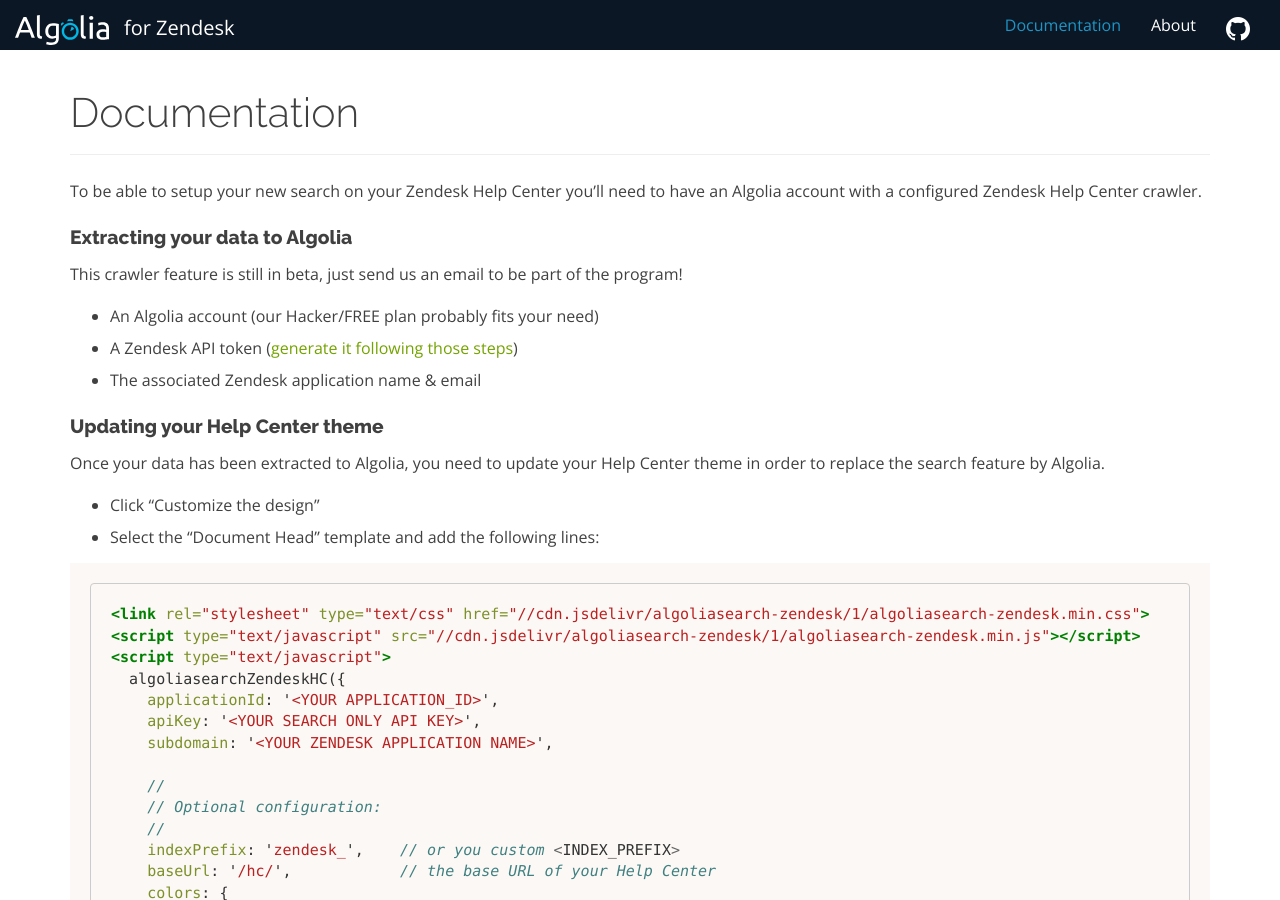
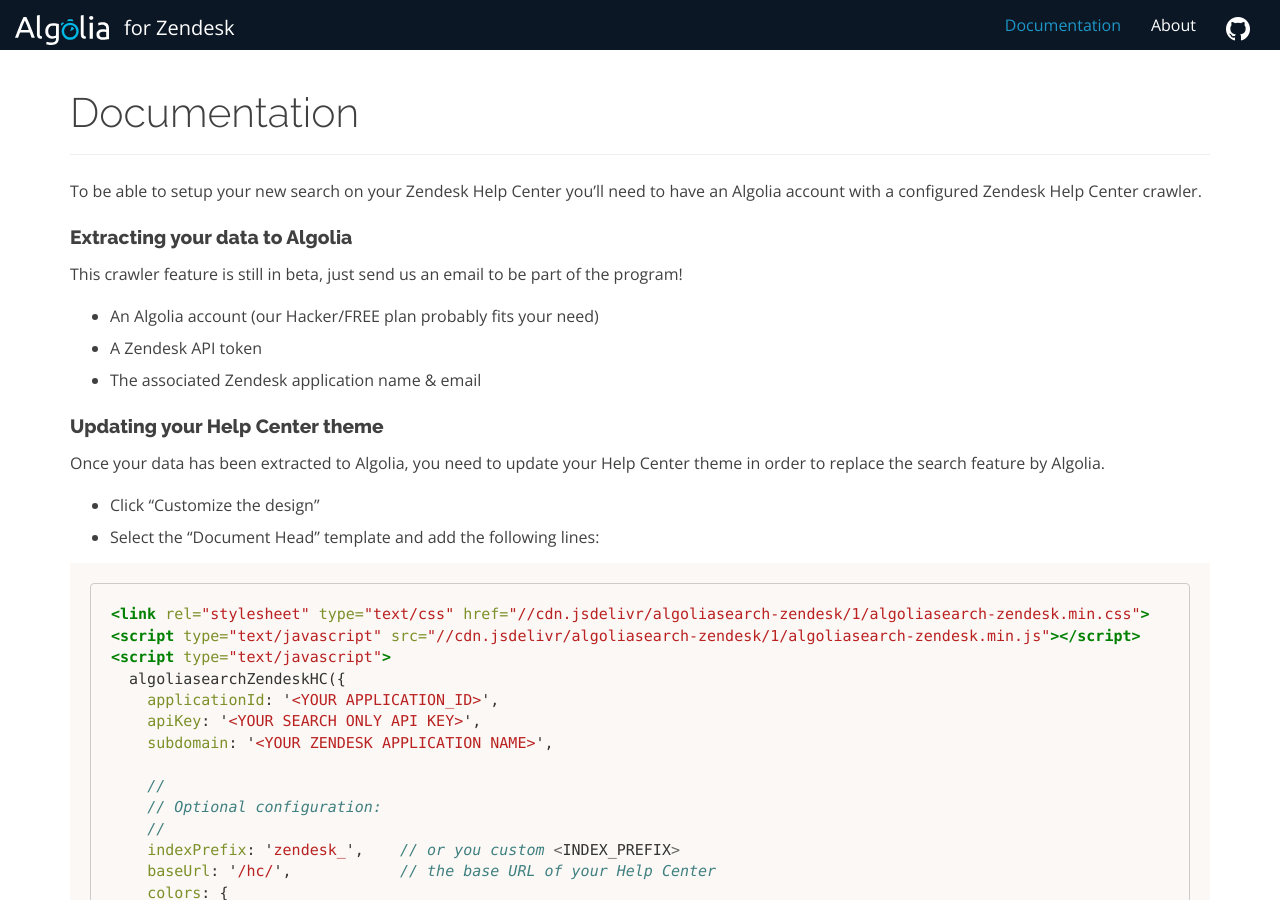
Before and after one commit to algolia/algoliasearch-zendesk, a Jekyll site: the page built from docs/documentation.md, in a window 1280 px wide and 900 px high. Built offline with Jekyll 4.4.1, drawn with Linux system fonts in a browser that asks for light colours; nearby versions of some CDN libraries; comment, search, counter and statistics services are not loaded.

Commit message:
Removed FIXME

```diff
--- a/docs/documentation.md
+++ b/docs/documentation.md
@@ -12,7 +12,7 @@
 This crawler feature is still in beta, just send us an email to be part of the program!
 
  * An Algolia account (our Hacker/FREE plan probably fits your need)
- * A Zendesk API token ([generate it following those steps](FIXME))
+ * A Zendesk API token
  * The associated Zendesk application name & email
 
 ### Updating your Help Center theme
```
